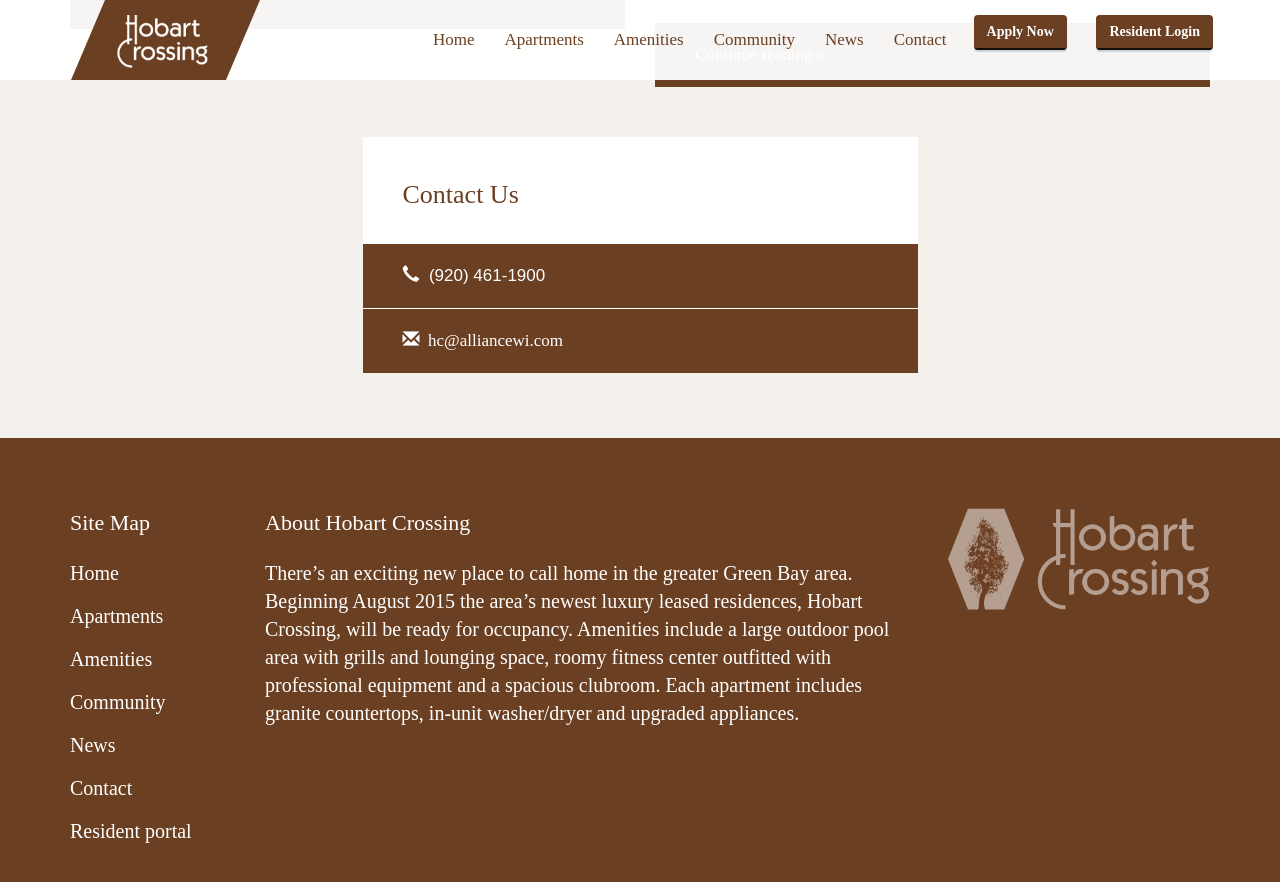
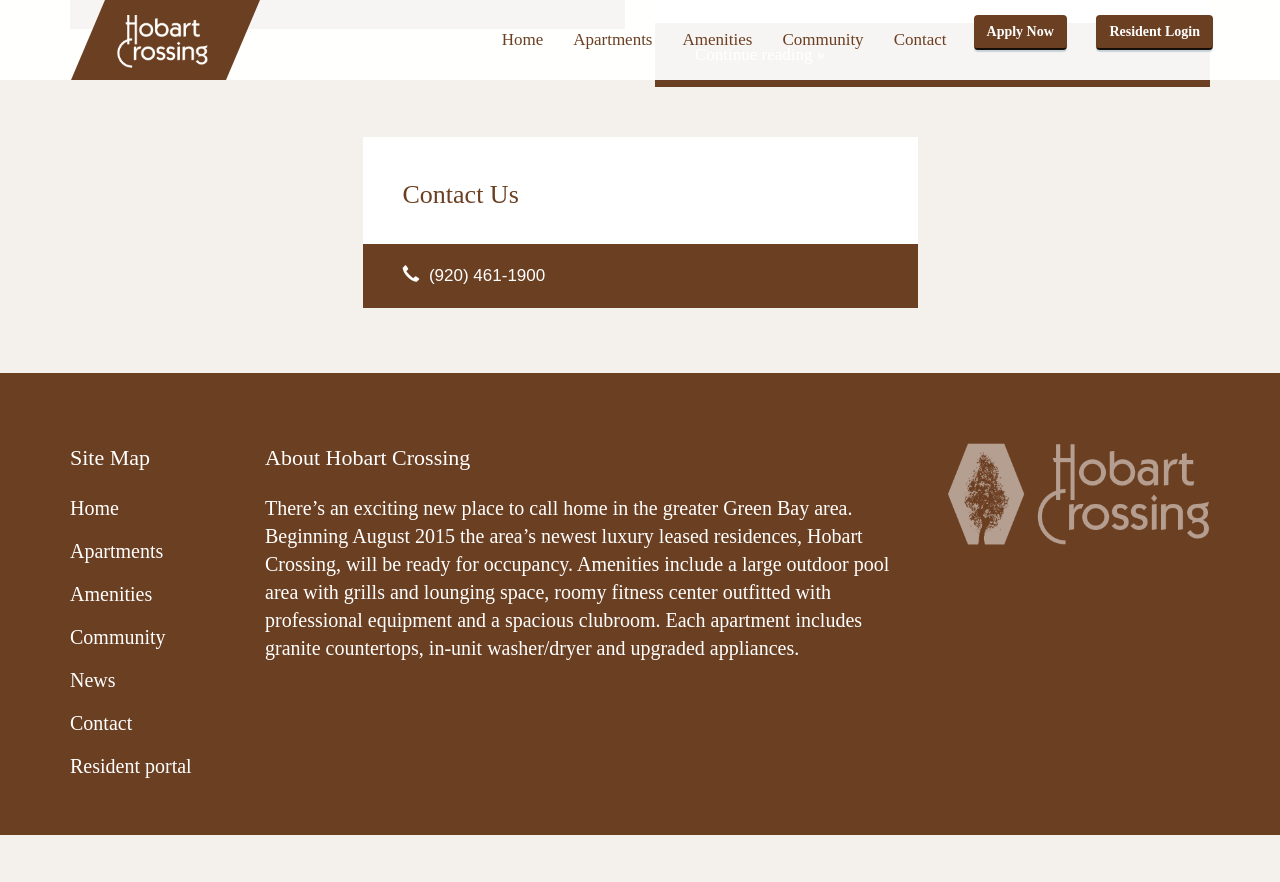
Before and after one commit to insight-creative/hobart-crossing, a Jekyll site: the page built from index.md, in a window 1280 px wide and 900 px high, scrolled down 1379 px. Shown: the top 882 px of the window. Built offline with Jekyll 4.4.1, drawn with Linux system fonts in a browser that asks for light colours; nearby versions of some CDN libraries; after the commit the page ends 2214 px from its top, so only the background shows below that.

Commit message:
updating client changes

```diff
--- a/_includes/header.html
+++ b/_includes/header.html
@@ -16,11 +16,10 @@
           <li><a href="{{ site.baseurl }}/apartments">Apartments</a></li>
           <li><a href="{{ site.baseurl }}/amenities">Amenities</a></li>
           <li><a href="{{ site.baseurl }}/community">Community</a></li>
-          <li><a href="{{ site.baseurl }}/news">News</a></li>
           <li><a href="{{ site.baseurl }}/contact">Contact</a></li>
         </ul>
-        <a href="{{ site.baseurl }}/apply" type="button" class="btn btn-primary navbar-btn">Apply Now</a>
-        <a href="https://www.rentcafe.com/residentservices/hobart-crossing/userlogin.aspx" type="button" class="btn navbar-btn btn-primary">Resident Login</a>
+        <a target="_blank" href="https://compasswi.com/rental-application/" type="button" class="btn btn-primary navbar-btn">Apply Now</a>
+        <a target="_blank"  href="https://rwa.rentmanager.com/CustomerLogin.aspx?corpid=compass" type="button" class="btn navbar-btn btn-primary">Resident Login</a>
       </div>
     </div>
   </div>
--- a/index.md
+++ b/index.md
@@ -62,7 +62,7 @@
     <div class="col-md-6">
       <div class="card">
         <h1>Latest News</h1>
-        {% for post in site.posts | limit: 1 %}
+        {% for post in site.posts limit: 1 %}
         <div class="post">
           <h2><a class="post-title" href="{{ site.baseurl }}{{ post.url }}">{{ post.title }}</a></h2>
           {{ post.excerpt }}</p><!-- weird Jekyll glitch, closing p tag required -->
@@ -82,7 +82,6 @@
         <h1>Contact Us</h1>
         <div class="card-button-group">
           <div class="card-button"><span class="glyphicon glyphicon-earphone"></span>&nbsp;&nbsp;(920) 461-1900</div>
-          <a class="card-button" href="mailto:hc@alliancewi.com"><span class="glyphicon glyphicon-envelope"></span>&nbsp;&nbsp;hc@alliancewi.com</a>
         </div>
       </div>
     </div>
```
Also changed, not shown: contact/index.md (+2 -5 lines), 7 other files.
